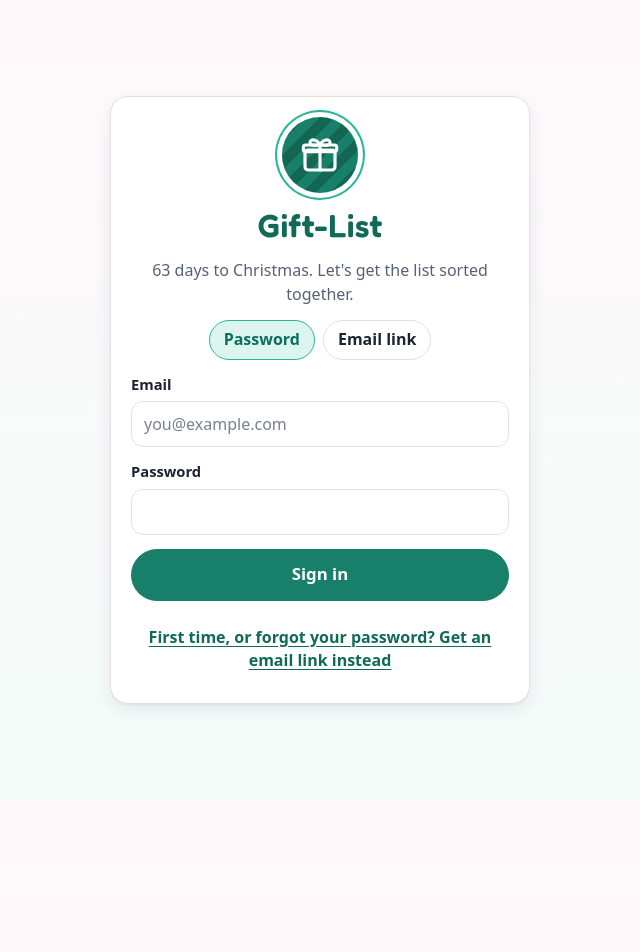
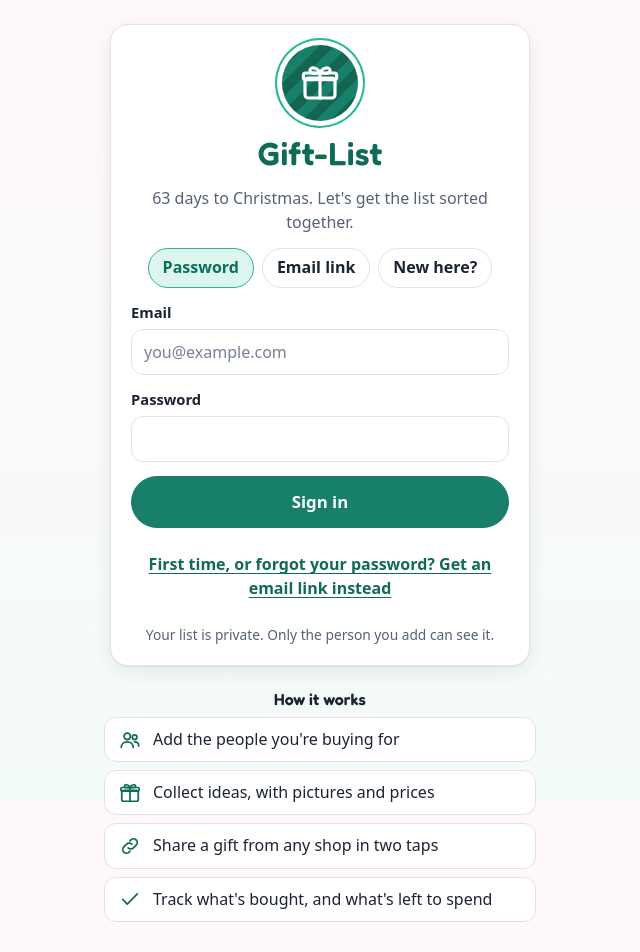
Before and after one commit to gon3tom-32/Gift-List, a React (Vite) app: page / in a window 1280 px wide. Shown: the top 952 px of the page, without its empty margins (320-960 px from the left). Before the commit the page ends 896 px from the top, so only its background shows below. Built offline with nearby package versions, Linux system fonts and the light colour scheme; no server answers.

Commit message:
Friendlier start for new people: New here tab, how it works, starter groups on welcome (#47)
Claude-Session: https://claude.ai/code/session_01QU72hNHumgCYNJom92zNrY

Co-authored-by: Claude <noreply@anthropic.com>

```diff
--- /dev/null
+++ b/src/lib/starters.ts
@@ -0,0 +1,10 @@
+import type { GroupIcon } from './types';
+
+/** Ready-made groups offered to someone starting a list. */
+export const STARTERS: { name: string; icon: GroupIcon }[] = [
+  { name: 'Our family', icon: 'gift' },
+  { name: 'Kids', icon: 'star' },
+  { name: 'Pets', icon: 'paw' },
+  { name: 'Coworkers', icon: 'briefcase' },
+  { name: 'Friends', icon: 'heart' },
+];
--- a/src/screens/PeopleView.tsx
+++ b/src/screens/PeopleView.tsx
@@ -3,6 +3,7 @@ import { useApp } from '../lib/context';
 import { routeHref } from '../lib/route';
 import { errorText } from '../lib/supabase';
 import { recipientIds } from '../lib/recipients';
+import { STARTERS } from '../lib/starters';
 import { isOpen } from '../lib/status';
 import type { GroupIcon, Person } from '../lib/types';
 import { formatCents, type Totals } from '../lib/money';
@@ -11,13 +12,6 @@ import { PersonCard } from '../components/Cards';
 import { BudgetBar } from '../components/BudgetBar';
 import type { HomeTools } from './Home';
 
-const STARTERS: { name: string; icon: GroupIcon }[] = [
-  { name: 'Our family', icon: 'gift' },
-  { name: 'Kids', icon: 'star' },
-  { name: 'Pets', icon: 'paw' },
-  { name: 'Coworkers', icon: 'briefcase' },
-  { name: 'Friends', icon: 'heart' },
-];
 
 export function PeopleView({ tools }: { tools: HomeTools }) {
   const { data, toast } = useApp();
--- a/src/screens/Setup.tsx
+++ b/src/screens/Setup.tsx
@@ -1,5 +1,7 @@
 import { useState, type FormEvent } from 'react';
 import { errorText, supabase } from '../lib/supabase';
+import { STARTERS } from '../lib/starters';
+import { Icon } from '../components/Icon';
 
 /** First sign-in: start a new list, or wait for a partner's invite. */
 export function Setup({
@@ -13,6 +15,7 @@ export function Setup({
 }) {
   const [name, setName] = useState('Our Gift List');
   const [partner, setPartner] = useState('');
+  const [picked, setPicked] = useState<string[]>(['Our family']);
   const [busy, setBusy] = useState(false);
   const [error, setError] = useState<string | null>(null);
 
@@ -23,6 +26,14 @@ export function Setup({
     try {
       const { data: hid, error } = await supabase.rpc('create_household', { hname: name });
       if (error) throw error;
+      // The groups they ticked: a head start, easy to rename or remove later.
+      const chosen = STARTERS.filter((s) => picked.includes(s.name));
+      if (chosen.length > 0) {
+        const made = await supabase
+          .from('gift_groups')
+          .insert(chosen.map((s, i) => ({ household_id: hid, name: s.name, icon: s.icon, sort_order: i })));
+        if (made.error) throw made.error;
+      }
       if (partner.trim()) {
         const inv = await supabase.rpc('invite_partner', { hid, invite_email: partner });
         if (inv.error) throw inv.error;
@@ -38,7 +49,7 @@ export function Setup({
     <main className="center-screen">
       <div className="card narrow">
         <h1 className="display">Welcome!</h1>
-        <p className="muted">Signed in as {email}.</p>
+        <p className="muted">Signed in as {email}. Let's make your list. It only takes a minute.</p>
 
         <form onSubmit={create} className="stack">
           <h2 className="h3">Start your list</h2>
@@ -46,6 +57,22 @@ export function Setup({
             <span>List name</span>
             <input value={name} onChange={(e) => setName(e.target.value)} maxLength={60} />
           </label>
+          <fieldset className="field starters">
+            <legend>Who are you buying for? Pick a few to start with.</legend>
+            <div className="chip-row">
+              {STARTERS.map((s) => (
+                <button
+                  key={s.name}
+                  type="button"
+                  className="chip"
+                  aria-pressed={picked.includes(s.name)}
+                  onClick={() => setPicked((p) => (p.includes(s.name) ? p.filter((x) => x !== s.name) : [...p, s.name]))}
+                >
+                  <Icon name={s.icon} size={18} /> {s.name}
+                </button>
+              ))}
+            </div>
+          </fieldset>
           <label className="field">
             <span>Partner's email (optional)</span>
             <input
--- a/src/screens/SignIn.tsx
+++ b/src/screens/SignIn.tsx
@@ -3,7 +3,7 @@ import { errorText, supabase } from '../lib/supabase';
 import { Icon } from '../components/Icon';
 import { countdownText } from '../lib/christmas';
 
-type Mode = 'password' | 'link';
+type Mode = 'password' | 'link' | 'new';
 
 export function SignIn({ notice }: { notice?: string | null }) {
   // A failed email link means the person is mid email-link sign-in.
@@ -102,6 +102,9 @@ export function SignIn({ notice }: { notice?: string | null }) {
               <button type="button" className="chip" aria-pressed={mode === 'link'} onClick={() => switchTo('link')}>
                 Email link
               </button>
+              <button type="button" className="chip" aria-pressed={mode === 'new'} onClick={() => switchTo('new')}>
+                New here?
+              </button>
             </div>
 
             {notice && !error && (
@@ -131,6 +134,18 @@ export function SignIn({ notice }: { notice?: string | null }) {
                   First time, or forgot your password? Get an email link instead
                 </button>
               </form>
+            ) : mode === 'new' ? (
+              <form onSubmit={sendLink} className="stack">
+                <p>
+                  <strong>Make your own gift list.</strong> It's free. Enter your email and we'll send a link; tap it and
+                  you can start your list.
+                </p>
+                {emailField}
+                {errorLine}
+                <button className="btn primary big" disabled={state === 'sending'}>
+                  {state === 'sending' ? 'Sending…' : 'Email me a link to get started'}
+                </button>
+              </form>
             ) : (
               <form onSubmit={sendLink} className="stack">
                 {emailField}
@@ -138,12 +153,35 @@ export function SignIn({ notice }: { notice?: string | null }) {
                 <button className="btn primary big" disabled={state === 'sending'}>
                   {state === 'sending' ? 'Sending…' : 'Email me a sign-in link'}
                 </button>
-                <p className="muted small">After you're in, you can set a password in ⚙ settings.</p>
+                <p className="muted small">After you're in, you can set a password in the menu.</p>
               </form>
             )}
+            <p className="muted small privacy-line">Your list is private. Only the person you add can see it.</p>
           </>
         )}
       </div>
+
+      <section className="how-it-works" aria-label="How Gift-List works">
+        <h2 className="h4">How it works</h2>
+        <ol>
+          <li>
+            <Icon name="users" size={22} />
+            <span>Add the people you're buying for</span>
+          </li>
+          <li>
+            <Icon name="gift" size={22} />
+            <span>Collect ideas, with pictures and prices</span>
+          </li>
+          <li>
+            <Icon name="link" size={22} />
+            <span>Share a gift from any shop in two taps</span>
+          </li>
+          <li>
+            <Icon name="check" size={22} />
+            <span>Track what's bought, and what's left to spend</span>
+          </li>
+        </ol>
+      </section>
     </main>
   );
 }
--- a/src/styles.css
+++ b/src/styles.css
@@ -235,6 +235,8 @@ code {
   min-height: 100dvh;
   display: grid;
   place-items: center;
+  align-content: center;
+  gap: 8px;
   padding: 24px 16px;
 }
 
@@ -700,6 +702,48 @@ details.more[open] summary {
   overflow: hidden;
   text-overflow: ellipsis;
   white-space: nowrap;
+}
+.privacy-line {
+  text-align: center;
+  margin: 0;
+}
+.how-it-works {
+  width: min(100%, 440px);
+  margin: 16px auto 0;
+  padding: 0 4px;
+}
+.how-it-works h2 {
+  text-align: center;
+  margin: 0 0 8px;
+}
+.how-it-works ol {
+  list-style: none;
+  margin: 0;
+  padding: 0;
+  display: grid;
+  gap: 8px;
+}
+.how-it-works li {
+  display: flex;
+  align-items: center;
+  gap: 12px;
+  padding: 10px 14px;
+  background: var(--surface);
+  border: 1.5px solid var(--border);
+  border-radius: var(--radius-sm);
+}
+.how-it-works li svg {
+  flex: none;
+  color: var(--primary-text);
+}
+.starters {
+  border: none;
+  padding: 0;
+  margin: 0;
+}
+.starters legend {
+  font-weight: 600;
+  padding: 0 0 6px;
 }
 .steps {
   margin: 0;
```
